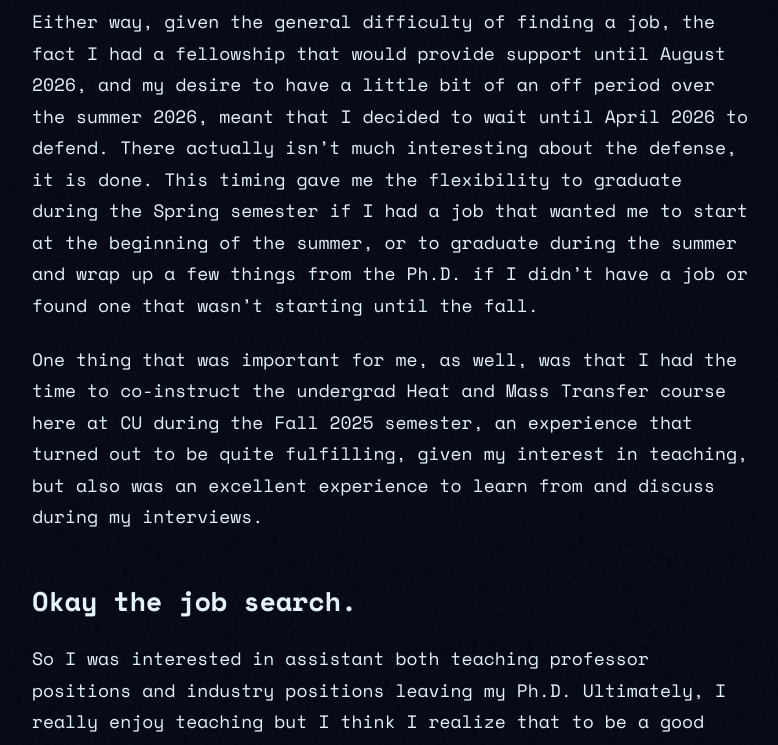
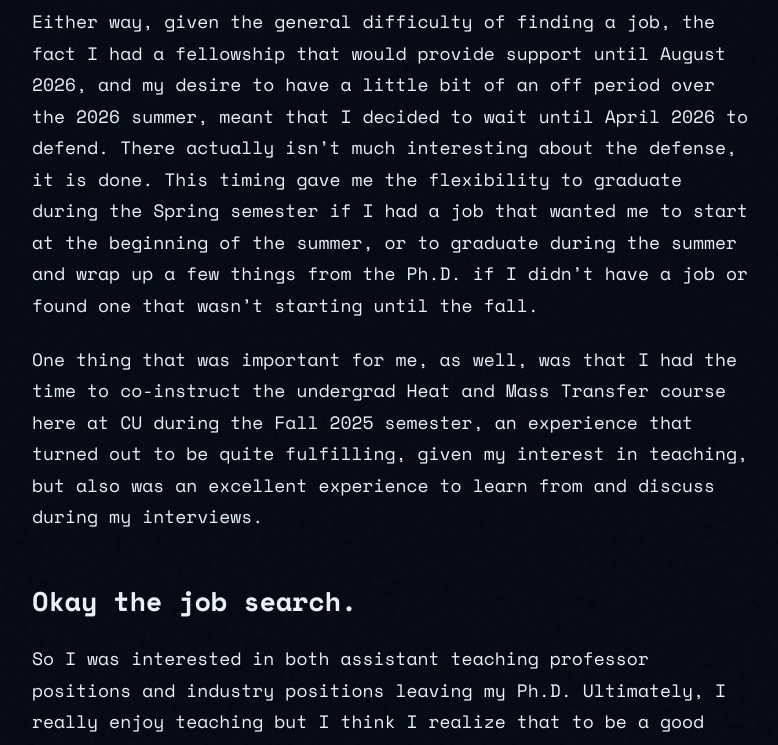
Before and after one commit to ritu-rants/ritu-rants.github.io, a Jekyll site: the page built from _posts/2026-05-27-second-post.md, in a window 1280 px wide and 1400 px high, scrolled down 1879 px. Shown: the part 252-997 px from the top of the window, without its empty margins (248-1026 px from the left). Built offline with Jekyll 4.4.1, drawn with Linux system fonts in a browser that asks for light colours; some of the changed text lies outside the part shown.

```diff
--- a/_posts/2026-05-27-second-post.md
+++ b/_posts/2026-05-27-second-post.md
@@ -24,13 +24,13 @@ It is quite funny that doing a Ph.D. does nothing to prepare you for finding a j
 
 ## Back to the logistics
 
-Either way, given the general difficulty of finding a job, the fact I had a fellowship that would provide support until August 2026, and my desire to have a little bit of an off period over the summer 2026, meant that I decided to wait until April 2026 to defend. There actually isn't much interesting about the defense, it is done. This timing gave me the flexibility to graduate during the Spring semester if I had a job that wanted me to start at the beginning of the summer, or to graduate during the summer and wrap up a few things from the Ph.D. if I didn't have a job or found one that wasn't starting until the fall.
+Either way, given the general difficulty of finding a job, the fact I had a fellowship that would provide support until August 2026, and my desire to have a little bit of an off period over the 2026 summer, meant that I decided to wait until April 2026 to defend. There actually isn't much interesting about the defense, it is done. This timing gave me the flexibility to graduate during the Spring semester if I had a job that wanted me to start at the beginning of the summer, or to graduate during the summer and wrap up a few things from the Ph.D. if I didn't have a job or found one that wasn't starting until the fall.
 
 One thing that was important for me, as well, was that I had the time to co-instruct the undergrad Heat and Mass Transfer course here at CU during the Fall 2025 semester, an experience that turned out to be quite fulfilling, given my interest in teaching, but also was an excellent experience to learn from and discuss during my interviews.
 
 ## Okay the job search.
 
-So I was interested in assistant both teaching professor positions and industry positions leaving my Ph.D. Ultimately, I really enjoy teaching but I think I realize that to be a good teacher to engineers I probably need to be an engineer in an industry first. Either way, starting in September 2025 I began applying to ~3-5 jobs a week. Most industry position I applied to were in the semiconductors industry but there were also several in areas like pharma, consulting, and medical devices. On the teaching side, I put together my first application package for a teaching professor position at Tufts in Boston. I will say, the process of putting together an assistant teaching professor application package is tough and was made much easier with the support of other teaching faculty.
+So I was interested in both assistant teaching professor positions and industry positions leaving my Ph.D. Ultimately, I really enjoy teaching but I think I realize that to be a good teacher to engineers I probably need to be an engineer in an industry first. Either way, starting in September 2025 I began applying to ~3-5 jobs a week. Most industry position I applied to were in the semiconductors industry but there were also several in areas like pharma, consulting, and medical devices. On the teaching side, I put together my first application package for a teaching professor position at Tufts in Boston. I will say, the process of putting together an assistant teaching professor application package is tough and was made much easier with the support of other teaching faculty.
 
 My first job interview was actually for this Tufts position at the end of October 2025. I really enjoyed interviewing at Tufts and have nothing but positive things to say about the department there. Unfortunately, there were a few personal reasons which meant that even if I was offered the position, I am unsure if I would have accepted it. Firstly, I was in a long-distance relationship at the time where moving to Boston instead of California was fairly questionable. Second, personally, I did not really enjoy Boston as much as I liked the department. I think I could have grown to enjoy it there but at least at the time I did not really enjoy it much. Unfortunately (fortunately?) I was not offered the position at Tufts.
 
```
